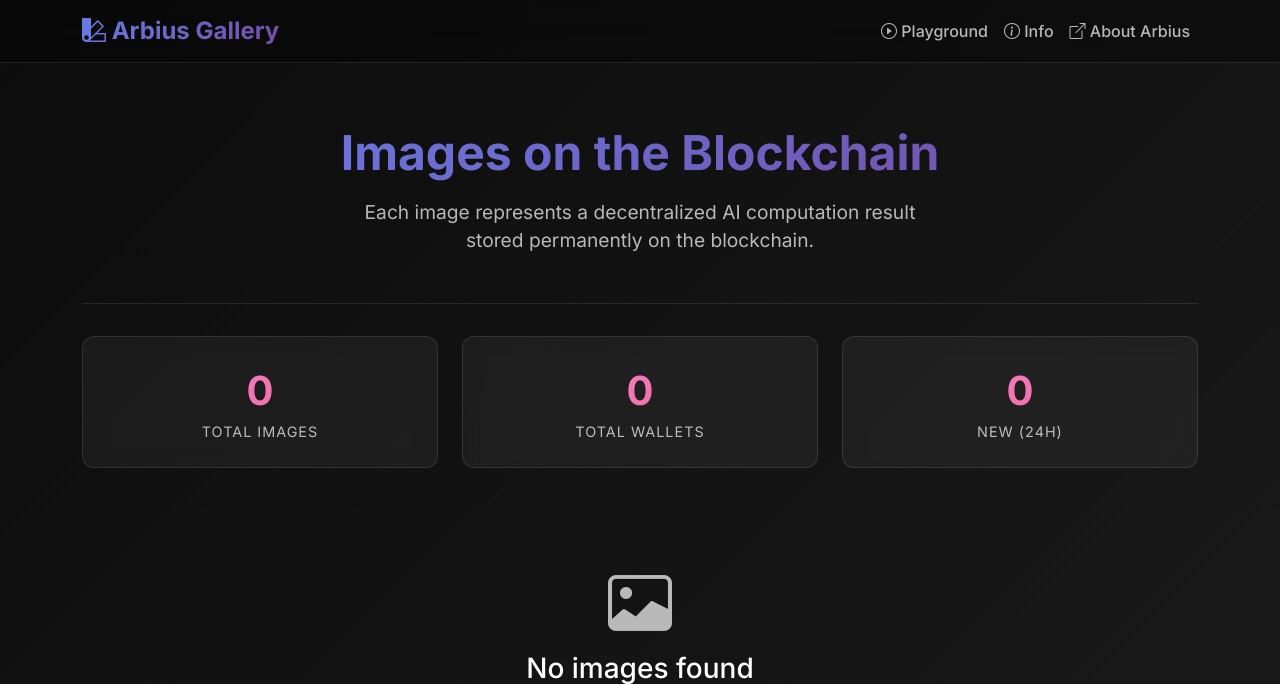
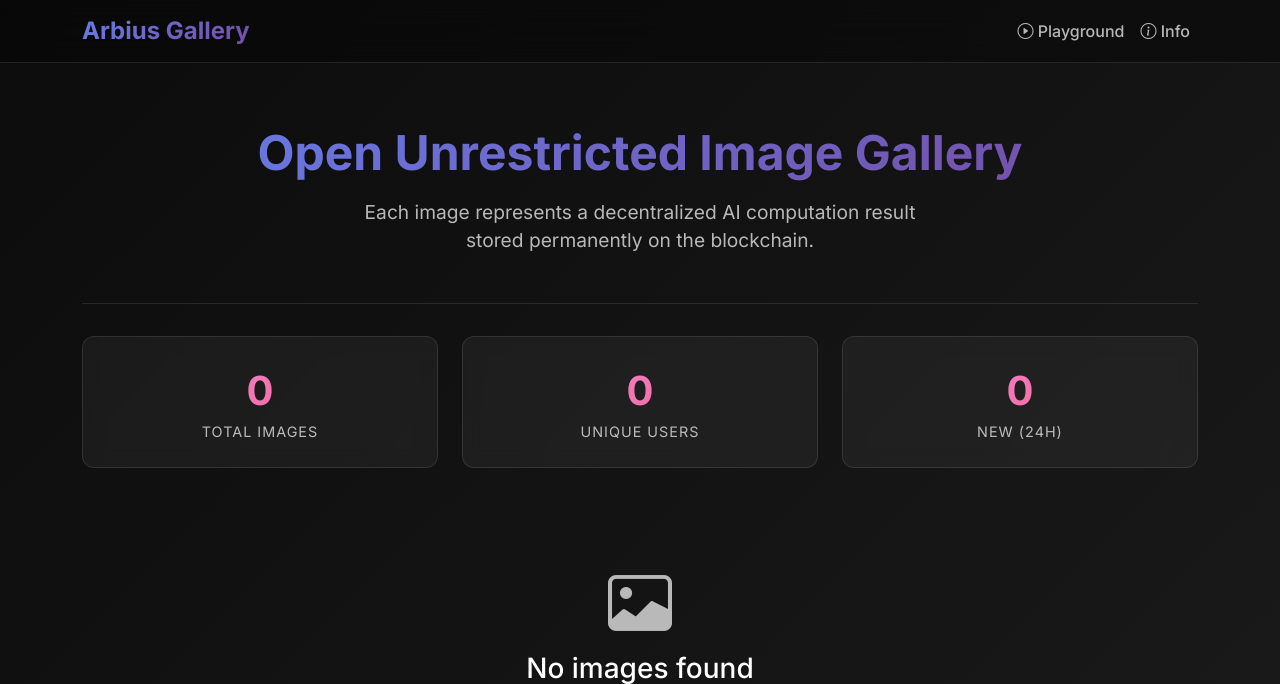
Before and after one commit to svdl1185/arbius_gallery, a Django app: page /gallery/ in a window 1280 px wide. Shown: the top 684 px of the page. Run offline with Django 5.2, Linux system fonts and the light colour scheme; data that the repository does not hold is empty.

Commit message:
Update UI: Remove icon from navbar, remove About Arbius link, change title to Open Unrestricted Image Gallery, update stats label to Unique Users

```diff
--- a/gallery/templates/gallery/base.html
+++ b/gallery/templates/gallery/base.html
@@ -3,7 +3,7 @@
 <head>
     <meta charset="UTF-8">
     <meta name="viewport" content="width=device-width, initial-scale=1.0">
-    <title>Arbius Gallery - Images on the Blockchain</title>
+    <title>Arbius Gallery - Open Unrestricted Image Gallery</title>
 
     <!-- Bootstrap CSS -->
     <link href="https://cdn.jsdelivr.net/npm/bootstrap@5.3.0/dist/css/bootstrap.min.css" rel="stylesheet">
@@ -307,7 +307,7 @@
     <nav class="navbar navbar-expand-lg navbar-dark fixed-top">
         <div class="container">
             <a class="navbar-brand" href="{% url 'gallery:index' %}">
-                <i class="bi bi-palette2"></i> Arbius Gallery
+                Arbius Gallery
             </a>
 
             <button class="navbar-toggler" type="button" data-bs-toggle="collapse" data-bs-target="#navbarNav">
@@ -324,11 +324,6 @@
                     <li class="nav-item">
                         <a class="nav-link" href="{% url 'gallery:info' %}">
                             <i class="bi bi-info-circle"></i> Info
-                        </a>
-                    </li>
-                    <li class="nav-item">
-                        <a class="nav-link" href="https://arbius.ai" target="_blank">
-                            <i class="bi bi-box-arrow-up-right"></i> About Arbius
                         </a>
                     </li>
                 </ul>
--- a/gallery/templates/gallery/index.html
+++ b/gallery/templates/gallery/index.html
@@ -4,7 +4,7 @@
 <div class="container">
     <!-- Hero Section -->
     <div class="hero-section">
-        <h1 class="hero-title">Images on the Blockchain</h1>
+        <h1 class="hero-title">Open Unrestricted Image Gallery</h1>
         <p class="hero-subtitle">
             Each image represents a decentralized AI computation result stored permanently on the blockchain.
         </p>
@@ -21,7 +21,7 @@
         <div class="col-md-4 mb-3">
             <div class="stats-card">
                 <div class="stats-number">{{ unique_wallets }}</div>
-                <div class="stats-label">Total Wallets</div>
+                <div class="stats-label">Unique Users</div>
             </div>
         </div>
         <div class="col-md-4 mb-3">
```
